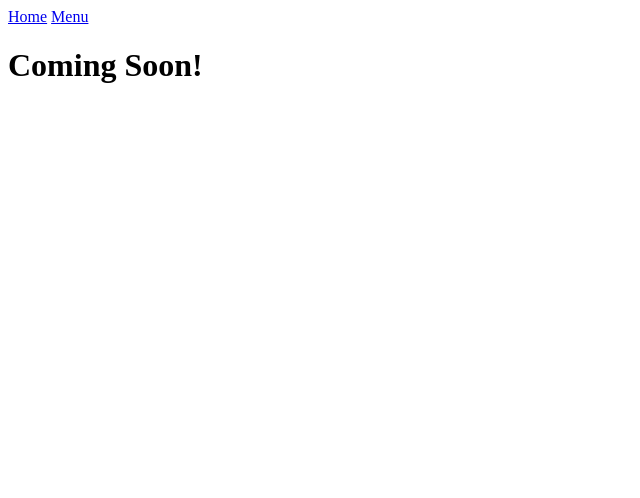
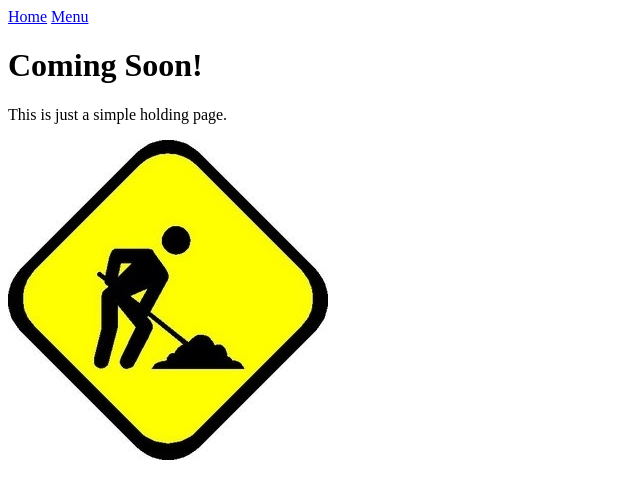
Before and after one commit to Brentallica/Two_Sandals, a plain HTML site: page home.html in a window 1280 px wide. Shown: the whole page, without its empty margins (0-640 px from the left). Drawn offline with Linux system fonts and the light colour scheme.

Commit message:
Adjustments made to home.html.

```diff
--- a/home.html
+++ b/home.html
@@ -10,5 +10,7 @@
       <a href=".\index.html">Menu</a>
     </nav>
     <h1>Coming Soon!</h1>
+    <p>This is just a simple holding page.</p>
+    <img src="./under_construction.jpg" alt="Sign depicting construction.">
   </body>
 </html>
```
Also changed, not shown: Under_construction.jpg (added).
